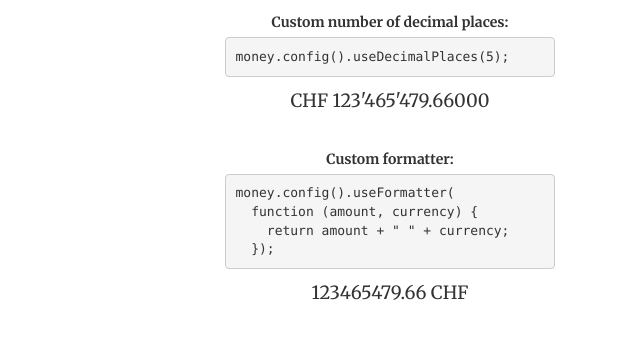
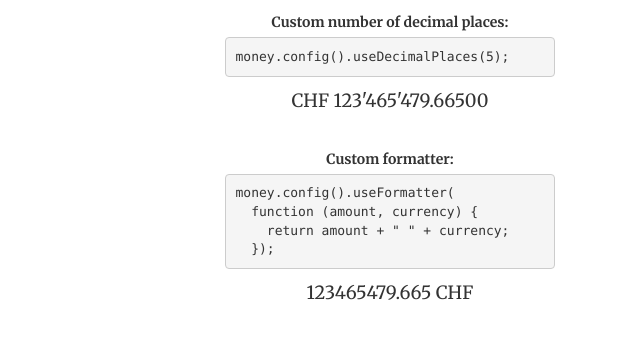
Before and after one commit to elekktrisch/stutzjs, a website built with webpack: page dist/index.html in a window 1280 px wide. Shown: the part 1903-2260 px from the top of the page, 640-1280 px from the left. Built offline with nearby package versions, Linux system fonts and the light colour scheme.

Commit message:
corrected examples in index.html

```diff
--- a/dist/index.html
+++ b/dist/index.html
@@ -191,7 +191,7 @@
                     </div>
                     <div class="form-group col-xs-12" style="margin-top:30px;">
                         <label>Formatted Value:</label>
-                        <input class="form-control" onkeyup="formattedInputChanged(this.value)" value="CHF 123'465'479.66"></input>
+                        <input class="form-control" onkeyup="formattedInputChanged(this.value)" onload="formattedInputChanged(this.value)" value="CHF 123'465'479.66"></input>
                     </div>
                     <div class="form-group col-xs-12">
                         <label>Result 1: Parsed Currency</label>
@@ -247,7 +247,7 @@ parsed.getCurrencyCode();</pre>
                 <div class="form-group col-xs-12">
                     <label>Custom number of decimal places:</label>
                     <pre class="code">money.config().useDecimalPlaces(5);</pre>
-                    <p id="decimal_places_config_result" class="calc-result">CHF 123'465'479.66000</p>
+                    <p id="decimal_places_config_result" class="calc-result">CHF 123'465'479.66500</p>
                 </div>
                 <div class="form-group col-xs-12">
                     <label>Custom formatter:</label>
@@ -255,7 +255,7 @@ parsed.getCurrencyCode();</pre>
   function (amount, currency) {
     return amount + " " + currency;
   });</pre>
-                    <p id="formatter_config_result" class="calc-result">123465479.66 CHF</p>
+                    <p id="formatter_config_result" class="calc-result">123465479.665 CHF</p>
                 </div>
             </div>
         </div>
```
